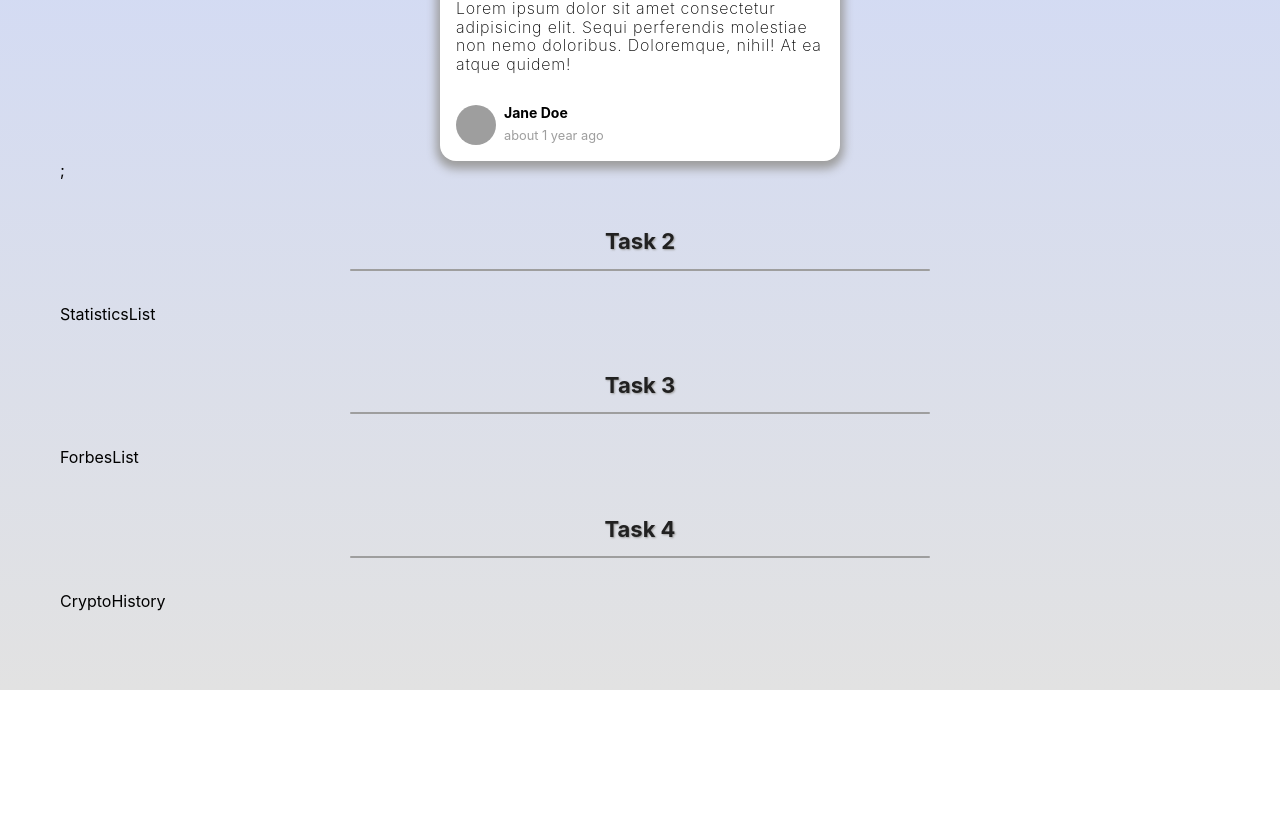
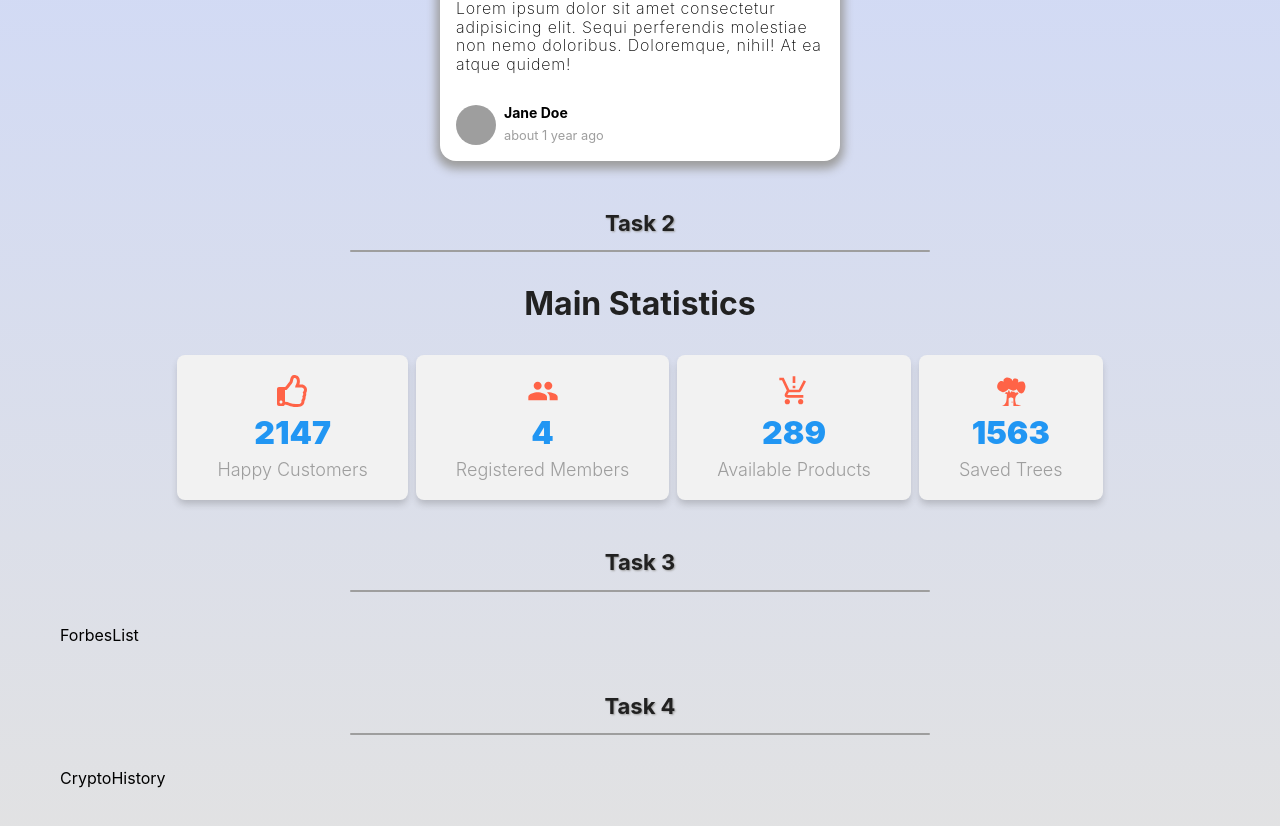
Before and after one commit to starik061/react-additional_lessons, a React (Create React App) app: page / in a window 1280 px wide. Shown: the part 504-1330 px from the top of the page. Before the commit the page ends 1194 px from the top, so only its background shows below. Built offline with nearby package versions, Linux system fonts and the light colour scheme; grey boxes are pictures that could not be loaded.

Commit message:
init task2

```diff
--- a/src/components/App/App.jsx
+++ b/src/components/App/App.jsx
@@ -8,6 +8,7 @@
   CryptoHistory,
 } from 'components';
 import article from '../../data/article';
+import data from '../../data/data.json';
 
 export const App = () => {
   return (
@@ -25,11 +26,10 @@
           avatar={article.avatar}
           postedAt={article.postedAt}
         />
-        ;
         <Heading marginTop="50px" marginBottom="50px" textAlign="center">
           Task 2
         </Heading>
-        <Statistics />
+        <Statistics title="Main Statistics" stats={data} />
         <Heading marginTop="50px" marginBottom="50px" textAlign="center">
           Task 3
         </Heading>
--- a/src/components/StatisticItem/StatisticItem.jsx
+++ b/src/components/StatisticItem/StatisticItem.jsx
@@ -3,7 +3,17 @@
   StatisticText,
   StatisticCounter,
 } from './StatisticItem.styled';
+import { IconContext } from 'react-icons';
 
-export const StatisticItem = () => {
-  return <div>StatisticBox</div>;
+export const StatisticItem = ({ title, total, icon }) => {
+  return (
+    <StatisticBox>
+      <IconContext.Provider value={{ size: '2em', color: 'tomato' }}>
+        {icon}
+      </IconContext.Provider>
+
+      <StatisticCounter>{total}</StatisticCounter>
+      <StatisticText>{title}</StatisticText>
+    </StatisticBox>
+  );
 };
--- a/src/components/Statistics/Statistics.jsx
+++ b/src/components/Statistics/Statistics.jsx
@@ -4,10 +4,28 @@
 import { MdPeople, MdOutlineProductionQuantityLimits } from 'react-icons/md';
 import { GiTreeDoor } from 'react-icons/gi';
 
-export const Statistics = () => {
+const icons = [
+  <FaRegThumbsUp />,
+  <MdPeople />,
+  <MdOutlineProductionQuantityLimits />,
+  <GiTreeDoor />,
+];
+
+export const Statistics = ({ title, stats }) => {
   return (
     <>
-      <div>StatisticsList</div>
+      <StatisticTitle>{title}</StatisticTitle>
+
+      <StatisticsList>
+        {stats.map(({ id, title, total }, index) => (
+          <StatisticItem
+            key={id}
+            title={title}
+            total={total}
+            icon={icons[index]}
+          />
+        ))}
+      </StatisticsList>
     </>
   );
 };
```
Also changed, not shown: 1 other file (tests, documents, lock files or other folders).
